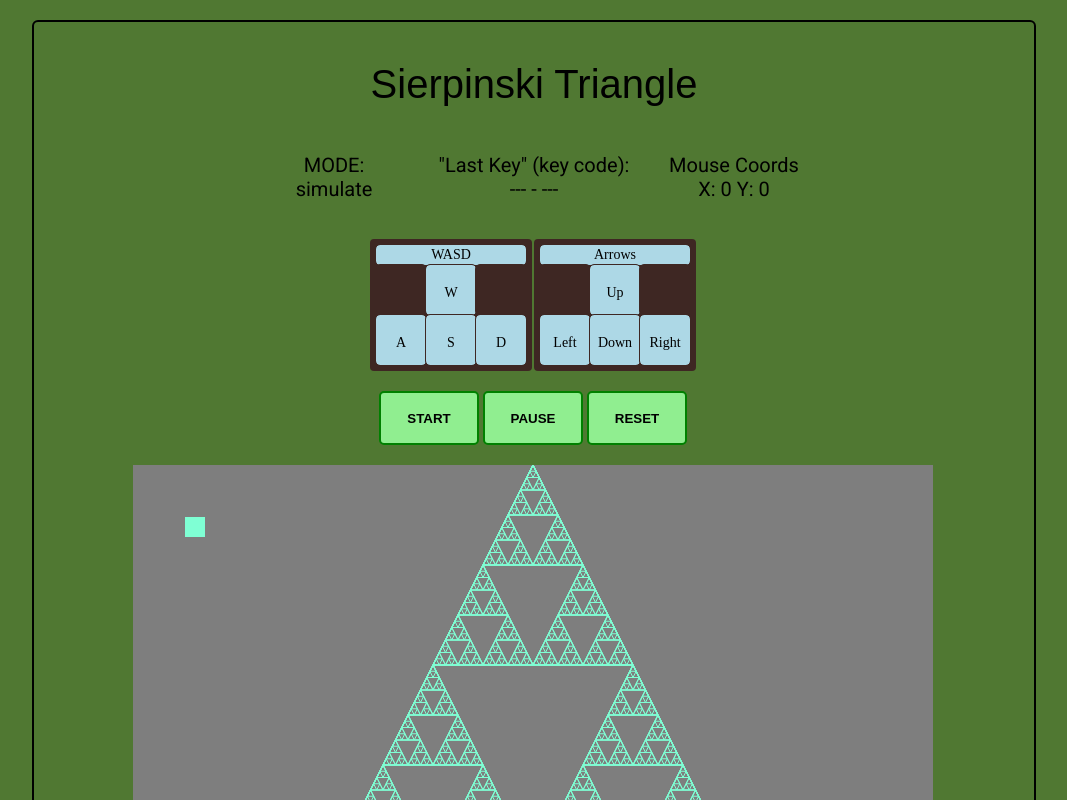
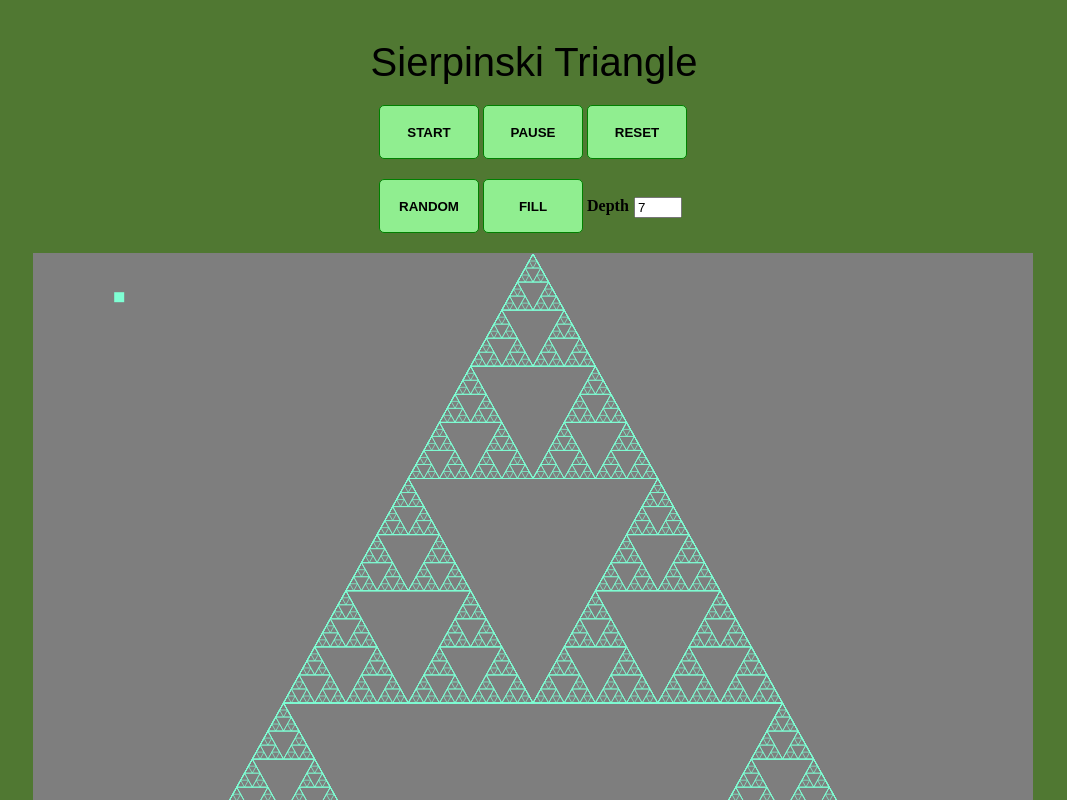
Before and after one commit to Umitosan/sierpinski_test, a plain HTML site: page index.html in a window 1280 px wide. Both pictures are taken after a click on the button "START". Shown: the top 800 px of the page, without its empty margins (106-1173 px from the left). Drawn offline with nearby package versions, Linux system fonts and the light colour scheme; a web font is replaced by a local one.

Commit message:
many styles

```diff
--- a/app.js
+++ b/app.js
@@ -60,6 +60,8 @@ function softReset() {
   myGame = undefined;
   tris = undefined;
   totalRecursions = 0;
+  fill = false;
+  randomize = false
   State = {
     myReq: undefined,
     loopRunning: false,
@@ -335,30 +337,27 @@ $(document).ready(function() {
   State.gameStarted = false;
   myGame.mode = 'draw';
 
+  myGame.mode = 'sim';
+  console.log('mode now sim');
+  State.gameStarted = true;
+  // $('#mode-current-status')[0].innerText = 'simulate';
+
   $('#start-btn').click(function() {
-    console.log("start button clicked");
-    if (myGame.mode === 'draw') {
-      myGame.mode = 'sim';
-      console.log('mode now sim');
-      State.gameStarted = true;
-      $('#mode-current-status')[0].innerText = 'simulate';
-      let v = $('#speed-slider').val();
-      $('#speed-input').prop("value", v);
-      myGame.updateDuration = (1000/v);
-      myGame.lastUpdate = performance.now();
-    } else {
-      console.log('must reset before starting again');
-    }
+    console.log("reset button clicked");
+    generalLoopReset();
+    State.loopRunning = true;
+    State.gameStarted = true;
+    myGame.mode = 'sim';
+    $('#pause-btn')[0].innerText = 'PAUSE';
   });
 
   $('#reset-btn').click(function() {
     console.log("reset button clicked");
     generalLoopReset();
     State.loopRunning = true;
-    State.gameStarted = false;
-    myGame.mode = 'draw';
+    State.gameStarted = true;
+    myGame.mode = 'sim';
     $('#pause-btn')[0].innerText = 'PAUSE';
-    $('#mode-current-status')[0].innerText = 'draw';
   });
 
   $('#pause-btn').click(function() {
@@ -372,28 +371,4 @@ $(document).ready(function() {
     }
   });
 
-  //INPUT
-  $('#speed-slider').mousedown(function(e1) {
-    leftMouseDown = true;
-  }).mouseup(function(e2) {
-    leftMouseDown = false;
-  });
-  $('#speed-input').on('change', function(e) {
-    let v = this.value;
-    $('#speed-slider').prop("value", v);
-    if (myGame.mode === 'sim') {
-      myGame.updateDuration = (1000/v);
-    }
-  });
-
-  $('#speed-slider').mousemove(function(e) {
-    if (leftMouseDown === true) {
-      let v = this.value;
-      $('#speed-input').prop("value", v);
-      if (myGame.mode === 'sim') {
-        myGame.updateDuration = (1000/v);
-      }
-    }
-  });
-
 });
--- a/index.html
+++ b/index.html
@@ -20,79 +20,24 @@
         <span id="title">Sierpinski Triangle</span>
       </div>
 
-      <!-- <div class="speed-container">
-        <span class="speed-label">Game Speed</span>
-        <input id="speed-slider" type="range" name="speed-slider" min="1" max="200" step="1" value="61">
-        <input id="speed-input" type="number" name="speed-input" value="61" min="1" max="200">
-        <span class="speed-label">(updates/sec)</span>
-      </div> -->
-
-      <div class="status-container">
-        <div class="mode-container">
-          <div>
-            MODE:
-          </div>
-          <div>
-            <span id="mode-current-status">draw</span>
-          </div>
-        </div>
-        <div class="lastkey-container">
-          <div>
-            "Last Key" (key code):
-          </div>
-          <div>
-            <span id="lastkey-name">---</span>
-            -
-            <span id="lastkey-code">---</span>
-          </div>
-        </div>
-        <div class="coords-container">
-          <div id="coords">
-            <div>
-              Mouse Coords
-            </div>
-            <div>
-              X: <span id="coords-x">0</span> Y: <span id="coords-y">0</span>
-            </div>
-          </div>
-        </div>
-      </div>
-
-      <div class="keys-container">
-        <div class="keys-main">
-          <div class="keys-group-dir">
-            <div class="keys-item ki-title">
-              WASD
-            </div>
-            <div class="keys-item gap"></div>
-            <div class="keys-item" id="key-W">W</div>
-            <div class="keys-item gap"></div>
-            <div class="keys-item" id="key-A">A</div>
-            <div class="keys-item" id="key-S">S</div>
-            <div class="keys-item" id="key-D">D</div>
-          </div>
-          <div class="keys-group-dir">
-            <div class="keys-item ki-title">
-              Arrows
-            </div>
-            <div class="keys-item gap"></div>
-            <div class="keys-item" id="key-up">Up</div>
-            <div class="keys-item gap"></div>
-            <div class="keys-item" id="key-left">Left</div>
-            <div class="keys-item" id="key-down">Down</div>
-            <div class="keys-item" id="key-right">Right</div>
-          </div>
-        </div>
-      </div>
-
       <div class="buttons-container">
         <button id="start-btn" type="button" name="start">START</button>
         <button id="pause-btn" type="button" name="pause">PAUSE</button>
         <button id="reset-btn" type="button" name="reset">RESET</button>
       </div>
 
+      <div class="buttons-container bc2">
+        <button id="Random-btn" type="button" name="fill">RANDOM</button>
+        <button id="fill-btn" type="button" name="fill">FILL</button>
+        <div class="input-conain">
+          <div class="inp-lbl">Depth</div>
+          <input type="text" name="depth" placeholder="(1-10)" value="7">
+        </div>
+      </div>
+
+
       <div class="canvas-container">
-        <canvas id="canvas" tabindex='1' width="800" height="800"></canvas>
+        <canvas id="canvas" tabindex='1' width="1000" height="900"></canvas>
       </div>
 
     </div>
--- a/scripts/game.js
+++ b/scripts/game.js
@@ -51,7 +51,8 @@ function Game(updateDur) {
 
   this.init = function() {
     this.bg.src = 'bg1.png';
-    this.boxy = new Box(20,20,myColors.boxColorOn,20,1);
+    // Box(x,y,color,size,vel)
+    this.boxy = new Box(20,20,myColors.boxColorOn,10,0.6);
     this.myTriGroup = new TriGroup();
     this.myTriGroup.init();
     this.lastUpdate = performance.now();
--- a/scripts/tri.js
+++ b/scripts/tri.js
@@ -4,6 +4,8 @@
 var DEPTH = 6;
 var tris;
 var totalRecursions = 0;
+var randomize = false;
+var fill = false;
 
 function getNewTriXY(x,y,w,h,recurLevel) {
   let curLvl = recurLevel;
@@ -29,18 +31,23 @@ function getNewTriXY(x,y,w,h,recurLevel) {
 
 
 function TriGroup() {
+  // small pixel offsets are to show borders better
   this.x = canW / 2;  // top of the triangle
-  this.y = 0;         // top of the triangle
-  this.width = canW;
-  this.height = canH;
+  this.y = 1;         // top of the triangle
+  this.width = canW-2;
+  this.height = canH-2;
   this.currentDepth = 0;
   this.clock = 1;
   this.lastClockTick = undefined;
+  this.clockTimer = 3000;
 
   this.init = function() {
     tris = [];
     tris.push(new Tri(this.x,this.y,this.width,this.height));
     getNewTriXY(this.x,this.y,this.width,this.height,0);
+    for (let i = 0; i < tris.length; i++) {
+      tris[i].init();
+    }
     console.log('totalRecursions = ', totalRecursions);
     this.lastClockTick = performance.now();
   };
@@ -55,8 +62,8 @@ function TriGroup() {
   };
 
   this.update = function() {
-    if (DEPTH < 6) {
-      if ((performance.now() % 1000) <= 17) {
+    if (randomize) {
+      if ((performance.now() - this.lastClockTick) > this.clockTimer) {
         let diff = performance.now() - this.lastClockTick;
         this.lastClockTick = performance.now();
         if (this.clock === 1) {
@@ -68,6 +75,7 @@ function TriGroup() {
         }
         for (let i = 0; i < tris.length; i++) {
           tris[i].lineColor = randColor('rgba');
+          tris[i].fillColor = randColor('rgba');
         }
       }
     }
@@ -82,31 +90,43 @@ function Tri(x,y,w,h) {
   this.y = y;
   this.width = w;
   this.height = h;
+  this.baseLineColor = myColors.boxColorOn;
   this.lineColor = myColors.boxColorOn;
-  this.fillColor = myColors.green;
+  this.fillColor = randColor('rgba');
+  this.lineW = 0.7;
 
   this.init = function() {
+    // this.x = Math.round(this.x);
+    // this.y = Math.round(this.y);
   };
 
   this.draw = function() {
     // box at top for indication
     // ctx.beginPath();
     // ctx.fillStyle = myColors.red;
-    // ctx.rect(this.x-2,this.y-2,4,4);
+    // ctx.rect(this.x-1,this.y-1,2,2);
     // ctx.fill();
 
     ctx.save();
     ctx.beginPath();
-    ctx.lineWidth = 1;
+    ctx.lineWidth = this.lineW;
     ctx.translate(this.x,this.y);
     ctx.moveTo(0,0);
     ctx.lineTo(this.width/2,this.height);
     ctx.lineTo(-this.width/2,this.height);
     ctx.lineTo(0,0);
+    // ctx.lineTo(0,this.height);
     ctx.fillStyle = this.fillColor;
-    ctx.strokeStyle = this.lineColor;
-    ctx.stroke();
-    // ctx.fill();
+    if (randomize) {
+      ctx.strokeStyle = this.lineColor;
+    } else {
+      ctx.strokeStyle = this.baseLineColor;
+    }
+    if (fill) {
+      ctx.fill();
+    } else {
+      ctx.stroke();
+    }
     ctx.restore();
   };
 
--- a/styles.css
+++ b/styles.css
@@ -11,13 +11,13 @@ body {
 }
 
 .main-container {
-  width: 1000px;
+  width: 1100px;
   height: 100%;
-  margin: 20px auto 0px auto;
-  border-color: black;
+  margin: 20px auto 20px auto;
+  /* border-color: black;
   border-style: solid;
   border-width: 2px;
-  border-radius: 6px;
+  border-radius: 6px; */
 }
 
 .title-container {
@@ -29,63 +29,6 @@ body {
   font-family: sans-serif;
 }
 
-.speed-container {
-  width: 576px;
-  display: flex;
-  margin: 10px auto 0px auto;
-  /* outline-color: red;
-  outline-style: solid;
-  outline-width: 1px; */
-}
-.speed-label {
-  font-size: 24px;
-}
-#speed-slider {
-  margin: 0px 10px 0px 10px;
-  width: 230px;
-}
-#speed-input {
-  margin-left: 5px;
-  margin-right: 10px;
-  border-style: none;
-  width: 60px;
-  height: 26px;
-  font-size: 16px;
-}
-input[type=range]{
-    -webkit-appearance: none;
-    background-color: rgba(102,150,142,1);
-}
-input[type=range]::-webkit-slider-runnable-track {
-    height: 5px;
-    background: darkGrey;
-    border: none;
-    border-radius: 3px;
-}
-input[type=range]::-webkit-slider-thumb {
-    -webkit-appearance: none;
-    border: none;
-    height: 16px;
-    width: 16px;
-    border-radius: 50%;
-    background: black;
-    margin-top: -5px;
-}
-input[type=range]::-moz-range-thumb {
-    -webkit-appearance: none;
-    border: none;
-    height: 16px;
-    width: 16px;
-    border-radius: 50%;
-    background: black;
-    margin-top: -5px;
-}
-input[type=range]:focus {
-    outline: none;
-}
-input[type=range]:focus::-webkit-slider-runnable-track {
-    background: #ccc;
-}
 
 
 
@@ -141,6 +84,29 @@ input[type=range]:focus::-webkit-slider-runnable-track {
   outline-style: solid;
   outline-width: 1px; */
 }
+.bc2 {
+  margin-top: 20px;
+  /* outline-color: red;
+  outline-style: solid;
+  outline-width: 1px; */
+}
+.input-conain {
+  width: 100px;
+  display: inline-flex;
+  font-weight: 600;
+  color: black;
+  /* outline-color: blue;
+  outline-style: solid;
+  outline-width: 1px; */
+}
+.input-conain label {
+  margin-right: 10px;
+}
+.input-conain input {
+  width: 40px;
+  height: auto;
+  margin: 0px auto;
+}
 .buttons-container button {
   font-weight: 600;
   color: black;
@@ -149,16 +115,13 @@ input[type=range]:focus::-webkit-slider-runnable-track {
   background-color: lightgreen;
   border-style: solid;
   border-radius: 5px;
-  border-width: 2px;
+  border-width: 1px;
   border-color: green;
 }
 .buttons-container button:hover {
   background-color: pink;
   border-color: pink;
 }
-#start-btn {}
-#pause-btn {}
-#reset-btn {}
 
 
 .status-container {
@@ -181,31 +144,6 @@ input[type=range]:focus::-webkit-slider-runnable-track {
   outline-style: solid;
   outline-width: 1px; */
 }
-.lastkey-container {
-  margin: auto auto auto auto;
-  font-size: 20px;
-  text-align: center;
-  font-family: 'Roboto', sans-serif;
-  /* outline-color: yellow;
-  outline-style: solid;
-  outline-width: 1px; */
-}
-#lastkey-label {
-
-}
-.coords-container {
-  margin: auto auto auto auto;
-  font-size: 20px;
-  font-family: 'Roboto', sans-serif;
-  /* outline-color: yellow;
-  outline-style: solid;
-  outline-width: 1px; */
-}
-#coords {
-  margin: auto auto auto auto;
-  text-align: center;
-  font-size: 20px;
-}
 
 
 
@@ -213,8 +151,8 @@ input[type=range]:focus::-webkit-slider-runnable-track {
 
 .canvas-container {
   margin: 20px auto 20px auto;
-  width: 802px;
-  height: 802px;
+  width: 1002px;
+  height: 902px;
   /* outline-color: red;
   outline-style: solid;
   outline-width: 1px; */
```
Also changed, not shown: 2 other files.
